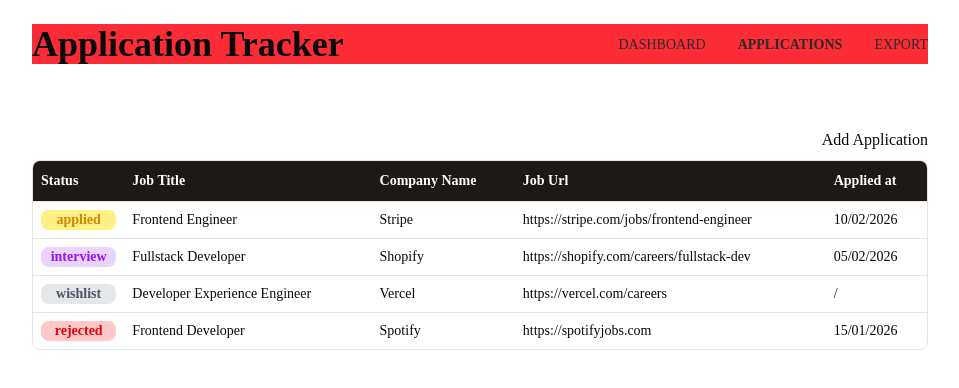
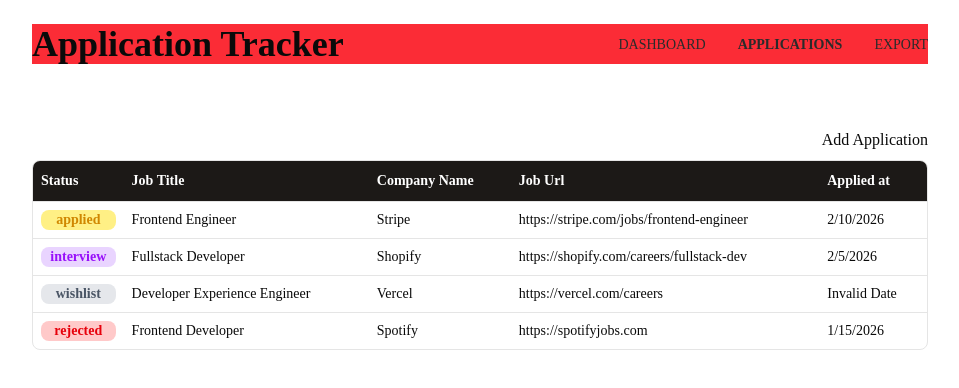
Before and after one commit to DimmyMaenhout/nextjs-application-tracker, a Next.js app: page /applications in a window 1280 px wide. Shown: the top 388 px of the page, without its empty margins (160-1119 px from the left). Built offline with nearby package versions, Linux system fonts and the light colour scheme.

Commit message:
Removed the date util in favor of using the method toLocateDateString() on a date

```diff
--- a/components/applications/columns.tsx
+++ b/components/applications/columns.tsx
@@ -2,7 +2,6 @@
 
 import { Application } from "@/models/Application";
 import { ApplicationStatus, StatusColors } from "@/models/ApplicationStatus";
-import { formatDate } from "@/util/date";
 import { ColumnDef } from "@tanstack/react-table";
 
 export const Columns: ColumnDef<Application>[] = [
@@ -13,7 +12,11 @@
       const status: ApplicationStatus = row.getValue("status");
       const color = StatusColors[status];
 
-      return <div className={`${color} rounded-[8px]  font-bold text-center`}>{status}</div>;
+      return (
+        <div className={`${color} rounded-[8px]  font-bold text-center`}>
+          {status}
+        </div>
+      );
     },
   },
   {
@@ -33,7 +36,7 @@
     header: "Applied at",
     cell: ({ row }) => {
       const appliedAtDate = new Date(row.getValue("appliedAt"));
-      const formatted = formatDate(appliedAtDate);
+      const formatted = appliedAtDate.toLocaleDateString();
 
       return <div>{formatted}</div>;
     },
--- a/util/date.ts
+++ /dev/null
@@ -1,21 +0,0 @@
-export function formatDate(date: Date): string {
-  if (!isValidDate(date)) {
-    return "/";
-  }
-  const day = date.getDate().toString().padStart(2, "0");
-  const month = (date.getMonth() + 1).toString().padStart(2, "0");
-  const year = date.getFullYear();
-
-  return `${day}/${month}/${year}`;
-}
-
-export function convertStringToDate(dateString: string): Date {
-  // @TODO: Might have to check for valid format and that the string can be parsed to a date!!!
-  const [year, month, day] = dateString.split("-").map(Number);
-
-  return new Date(year, month - 1, day);
-}
-
-function isValidDate(date: Date): boolean {
-  return !isNaN(date.getDate());
-}
```
